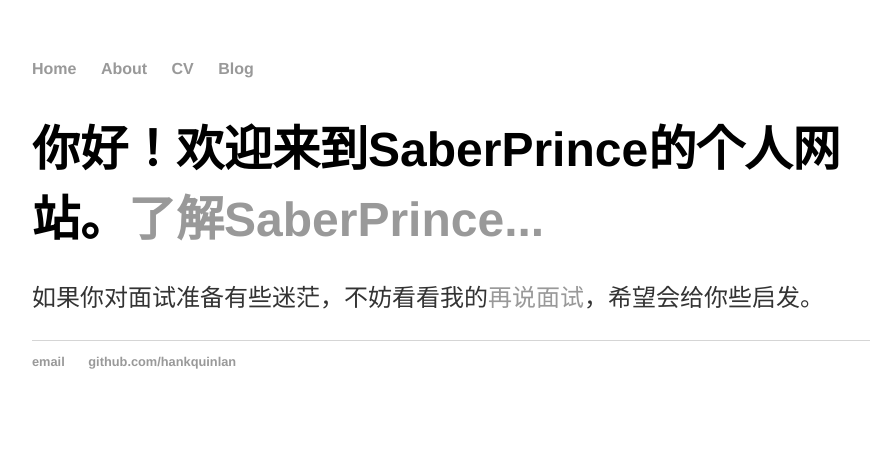
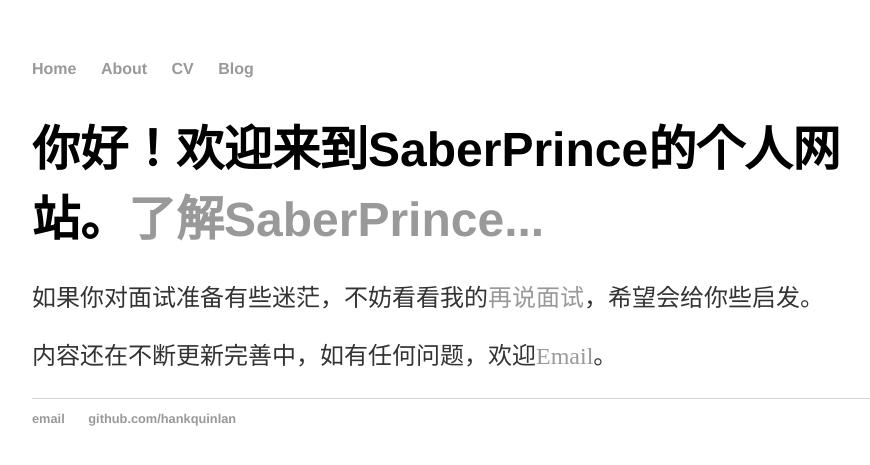
Before and after one commit to saberprince/saberprince.github.io, a Jekyll site: the page built from index.html, in a window 1280 px wide. Shown: the top 465 px of the page, without its empty margins (160-1030 px from the left). Built offline with Jekyll 4.4.1, drawn with Linux system fonts in a browser that asks for light colours.

Commit message:
Update index.html

```diff
--- a/index.html
+++ b/index.html
@@ -5,4 +5,5 @@ title: SaberPrince
 <div class="blurb">
 	<h1>你好！欢迎来到SaberPrince的个人网站。<a href="/about">了解SaberPrince...</a></h1>
 	<p> 如果你对面试准备有些迷茫，不妨看看我的<a href="/about">再说面试</a>，希望会给你些启发。</p>
+	<p> 内容还在不断更新完善中，如有任何问题，欢迎<a href="mailto:wuqian325@gmail.com?Subject=Hello%20again" target="_top">Email</a>。</p>
 </div><!-- /.blurb -->
```
